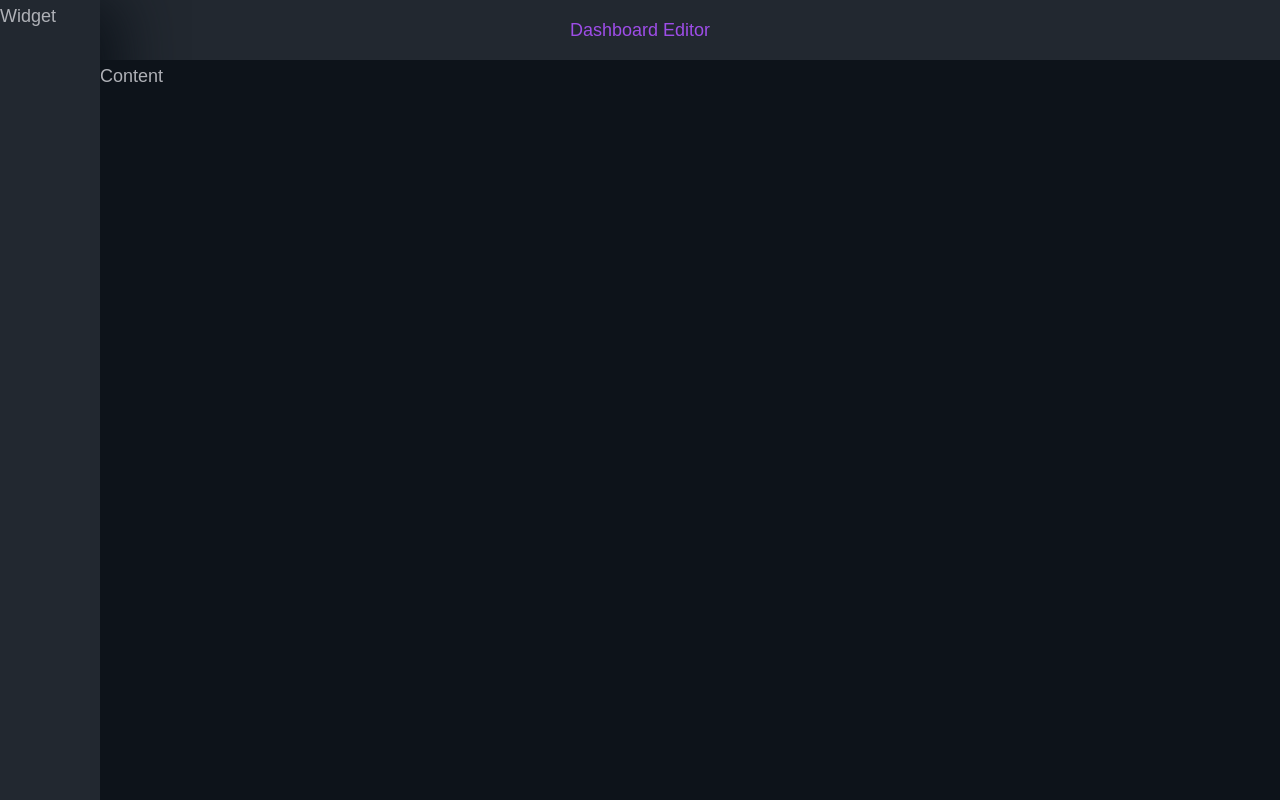
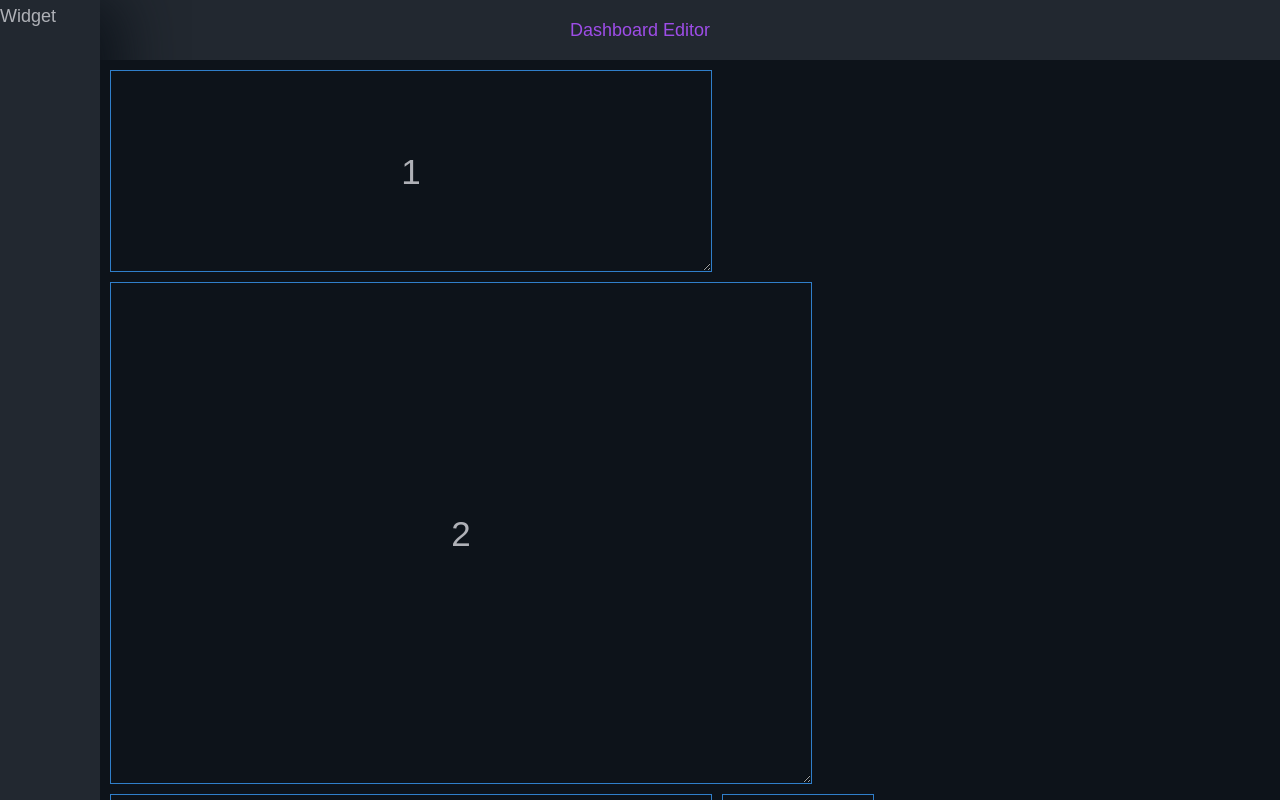
Before and after one commit to Manzn/Dashboard-Editor, a Next.js app: page / in a window 1280 px wide. Built offline with nearby package versions, Linux system fonts and the light colour scheme.

Commit message:
basic widget layout

```diff
--- a/package.json
+++ b/package.json
@@ -10,7 +10,8 @@
   "dependencies": {
     "next": "10.0.3",
     "react": "17.0.1",
-    "react-dom": "17.0.1"
+    "react-dom": "17.0.1",
+    "rxjs": "^6.6.3"
   },
   "devDependencies": {
     "@types/node": "^14.14.10",
--- a/pages/index.tsx
+++ b/pages/index.tsx
@@ -1,9 +1,42 @@
-import React from 'react';
+import React, { useEffect, useState } from 'react';
+
+import layoutStyle from '../styles/layout.style';
+
+import Panel from '../src/panel/Panel';
+import { IPanel, PanelControl } from '../src/panel/PanelControl';
+import { uuidv4 } from '../src/utils/Random';
 
 export default function Home() {
+  const [panels, setPanels] = useState<IPanel[]>([]);
+
+  useEffect(() => {
+    const pcSub = PanelControl.Panels.asObservable().subscribe(incomingPanels => {
+      setPanels([...incomingPanels])
+    });
+
+    let tmp: IPanel[] = [
+      {id: uuidv4(), width: 600, height: 200, data: '1'},
+      {id: uuidv4(), width: 700, height: 500, data: '2'},
+      {id: uuidv4(), width: 600, height: 500, data: '3'},
+      {id: uuidv4(), width: 150, height: 70, data: '4'}
+    ]
+
+    // Initial Test Routine -> Place API-Call here
+    PanelControl.appendPanels(tmp);
+
+    return (() => {
+      pcSub.unsubscribe();
+    })
+  }, []);
+
   return (
-    <div>
-      Content
+    <div className={'content-display'}>
+      {panels.map(panel => (
+        <div key={panel.id}>
+          <Panel height={panel.height} width={panel.width} data={panel.data}/>
+        </div>
+      ))}
+      <style jsx>{layoutStyle}</style>
     </div>
   )
 }
--- /dev/null
+++ b/src/panel/Panel.tsx
@@ -0,0 +1,22 @@
+import React, {useState} from 'react';
+
+import panelStyle from './panel.style';
+import { IPanel } from './PanelControl';
+
+export default function Panel(props: IPanel) {
+    const [width, setWidth] = useState<number>(props.width);
+    const [height, setHeight] = useState<number>(props.height);
+
+    return (
+        <div key={props.id} style={{width, height}}
+             className={'panel'}>
+                {props.data}
+            <style jsx>{panelStyle}</style>
+            <style jsx>{`
+                .panel {
+                    border: 1px solid #307FCA;
+                }
+            `}</style>
+        </div>
+    )
+}
--- /dev/null
+++ b/src/panel/PanelControl.tsx
@@ -0,0 +1,24 @@
+import {BehaviorSubject} from 'rxjs';
+
+export class PanelControl {
+    public static Panels = new BehaviorSubject<IPanel[]>([]);
+
+    public static appendPanels(panel: IPanel | IPanel[]) {
+        let tmp: IPanel[] = this.Panels.value;
+
+        if (Array.isArray(panel)) {
+            tmp.push(...panel);
+        } else {
+            tmp.push(panel);
+        }
+
+        this.Panels.next(tmp);
+    }
+}
+
+export interface IPanel {
+    id?: string
+    width: number
+    height: number
+    data: string
+}
--- /dev/null
+++ b/src/panel/panel.style.ts
@@ -0,0 +1,16 @@
+// styles/global.js
+import css from 'styled-jsx/css'
+
+export default css`
+    .panel {
+        margin: 10px 0 0 10px;
+        resize: both;
+        overflow: auto;
+
+        display: flex;
+        justify-content: center;
+        align-items: center;
+
+        font-size: 35px;
+    }
+`
--- /dev/null
+++ b/src/utils/Random.tsx
@@ -0,0 +1,6 @@
+export function uuidv4() {
+    return 'xxxxxxxx-xxxx-4xxx-yxxx-xxxxxxxxxxxx'.replace(/[xy]/g, function(c) {
+        var r = Math.random() * 16 | 0, v = c == 'x' ? r : (r & 0x3 | 0x8);
+        return v.toString(16);
+    });
+}
--- a/styles/index.style.ts
+++ b/styles/index.style.ts
@@ -17,4 +17,17 @@ export default css.global`
   p {
     margin-bottom: 10px;
   }
+
+  ::-webkit-scrollbar {
+    width: 5px;
+  }
+
+  ::-webkit-scrollbar-track {
+    box-shadow: inset 0 0 6px rgba(0, 0, 0, 0.3);
+  }
+
+  ::-webkit-scrollbar-thumb {
+    background-color: darkgrey;
+    outline: 1px solid slategrey;
+  }
 `
--- a/styles/layout.style.ts
+++ b/styles/layout.style.ts
@@ -27,7 +27,15 @@ export default css`
     position: fixed;
     top: ${headerHeight}px;
     left: ${sidebarWidth}px;
-    width: 100%;
-    height: 100%;
+    width: calc(100% - ${sidebarWidth}px);
+    height: calc(100% - ${headerHeight}px - 10px);
+
+    overflow: auto;
+    padding-bottom: 20px;
+  }
+
+  .content-display {
+    display: flex;
+    flex-wrap: wrap;
   }
 `
```
Also changed, not shown: 1 other file (tests, documents, lock files or other folders).
